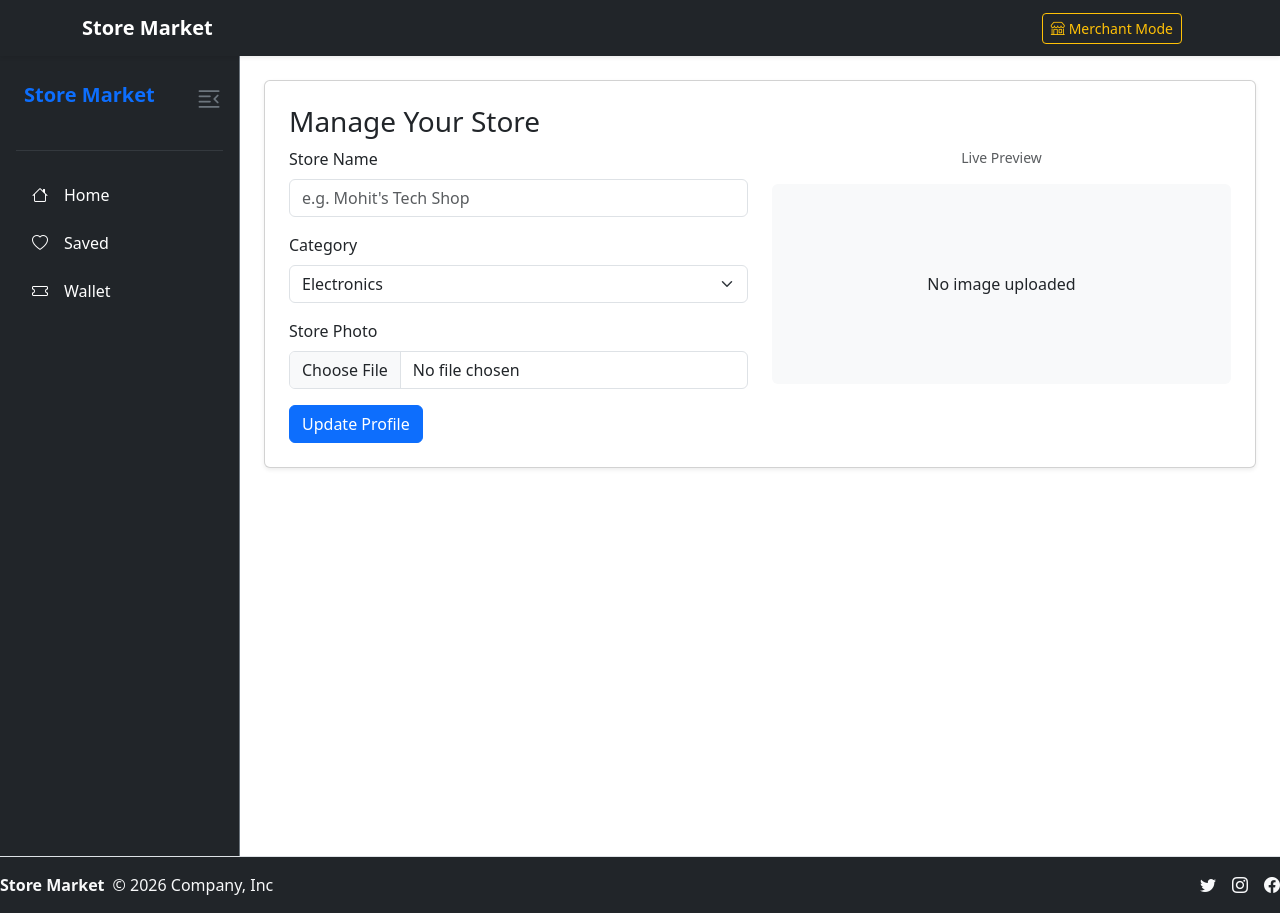
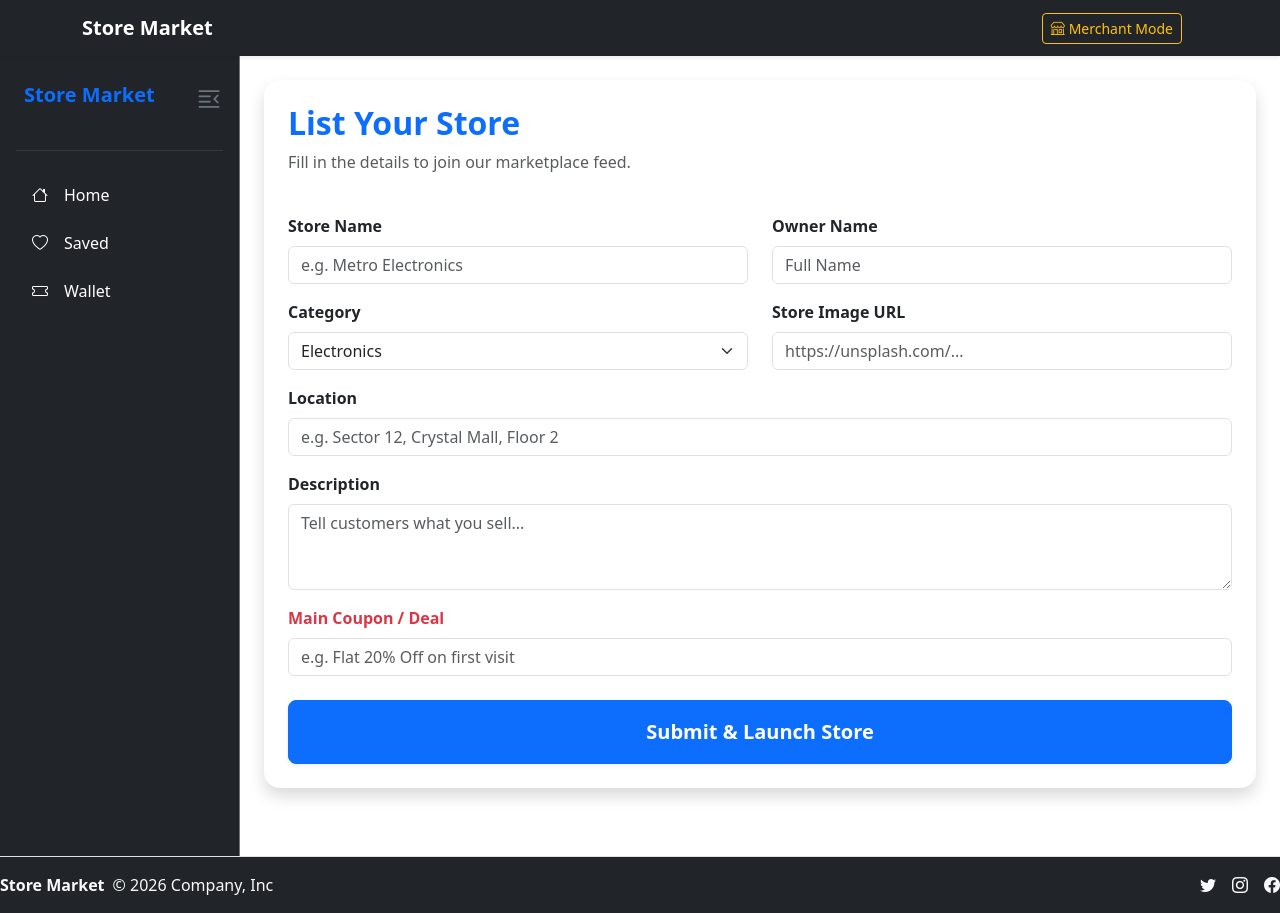
Before and after one commit to Mohit-Gosai/Store-market, a React (Vite) app: page /#/onboarding in a window 1280 px wide. Built offline with nearby package versions, Linux system fonts and the light colour scheme.

Commit message:
cleared confusion: there was an unnecerrary component onbourding store which was creating all the confusion and i were keep updating in listYourStore that's why nothing was changing i finally removed it

```diff
--- a/src/Components/StoreOnboarding.jsx
+++ /dev/null
@@ -1,51 +0,0 @@
-import React, { useState } from 'react';
-import { Form, Button, Card, Row, Col } from 'react-bootstrap';
-
-export default function StoreOnboarding() {
-    const [storeData, setStoreData] = useState({ name: '', category: '', image: null });
-
-    const handleImageChange = (e) => {
-        // This creates a temporary local URL for the uploaded file
-        setStoreData({ ...storeData, image: URL.createObjectURL(e.target.files[0]) });
-    };
-
-    return (
-        <Card className="shadow-sm p-4">
-            <h3>Manage Your Store</h3>
-            <Form>
-                <Row>
-                    <Col md={6}>
-                        <Form.Group className="mb-3">
-                            <Form.Label>Store Name</Form.Label>
-                            <Form.Control type="text" placeholder="e.g. Mohit's Tech Shop" />
-                        </Form.Group>
-                        <Form.Group className="mb-3">
-                            <Form.Label>Category</Form.Label>
-                            <Form.Select>
-                                <option>Electronics</option>
-                                <option>Fashion</option>
-                                <option>Grocery</option>
-                            </Form.Select>
-                        </Form.Group>
-                        <Form.Group className="mb-3">
-                            <Form.Label>Store Photo</Form.Label>
-                            <Form.Control type="file" onChange={handleImageChange} />
-                        </Form.Group>
-                        <Button variant="primary">Update Profile</Button>
-                    </Col>
-
-                    <Col md={6} className="text-center">
-                        <p className="text-muted small">Live Preview</p>
-                        {storeData.image ? (
-                            <img src={storeData.image} alt="Preview" className="img-fluid rounded" style={{maxHeight: '200px'}} />
-                        ) : (
-                            <div className="bg-light rounded d-flex align-items-center justify-content-center" style={{height: '200px'}}>
-                                No image uploaded
-                            </div>
-                        )}
-                    </Col>
-                </Row>
-            </Form>
-        </Card>
-    );
-}
--- a/src/Routes/ListYourStore.jsx
+++ b/src/Routes/ListYourStore.jsx
@@ -6,7 +6,7 @@ export default function ListYourStore() {
     const { addStore } = useOutletContext();
     const navigate = useNavigate();
 
-    // ListYourStore.jsx
+     // ListYourStore.jsx
 
 const [formData, setFormData] = useState({
     name: '',
--- a/src/main.jsx
+++ b/src/main.jsx
@@ -9,7 +9,6 @@ import { createHashRouter, RouterProvider } from 'react-router-dom'
 
 
 import Home from './Routes/Home.jsx'
-import StoreOnboarding from './Components/StoreOnboarding.jsx'
 import ListYourStore from './Routes/ListYourStore.jsx'
 import CouponWallet from './Routes/CouponWallet.jsx'
 import StoreDetails from './Routes/StoreDetailsPage.jsx'
@@ -26,7 +25,6 @@ const route = createHashRouter([
     children: [
       { path: '', element: <Home /> },
       { path: 'store/:id', element: <StoreDetails /> },
-      { path: 'onboarding', element: <StoreOnboarding /> },
       { path: "onboarding", element: <ListYourStore /> },
       { path: 'my-coupons', element: <CouponWallet /> },
       { path: 'merchant-dashboard', element: <MerchantDashboard /> },
@@ -38,6 +36,6 @@ const route = createHashRouter([
 
 createRoot(document.getElementById('root')).render(
   <StrictMode>
-      <RouterProvider router={route} />
+    <RouterProvider router={route} />
   </StrictMode>,
 )
```
Also changed, not shown: src/App.jsx (indentation only).
